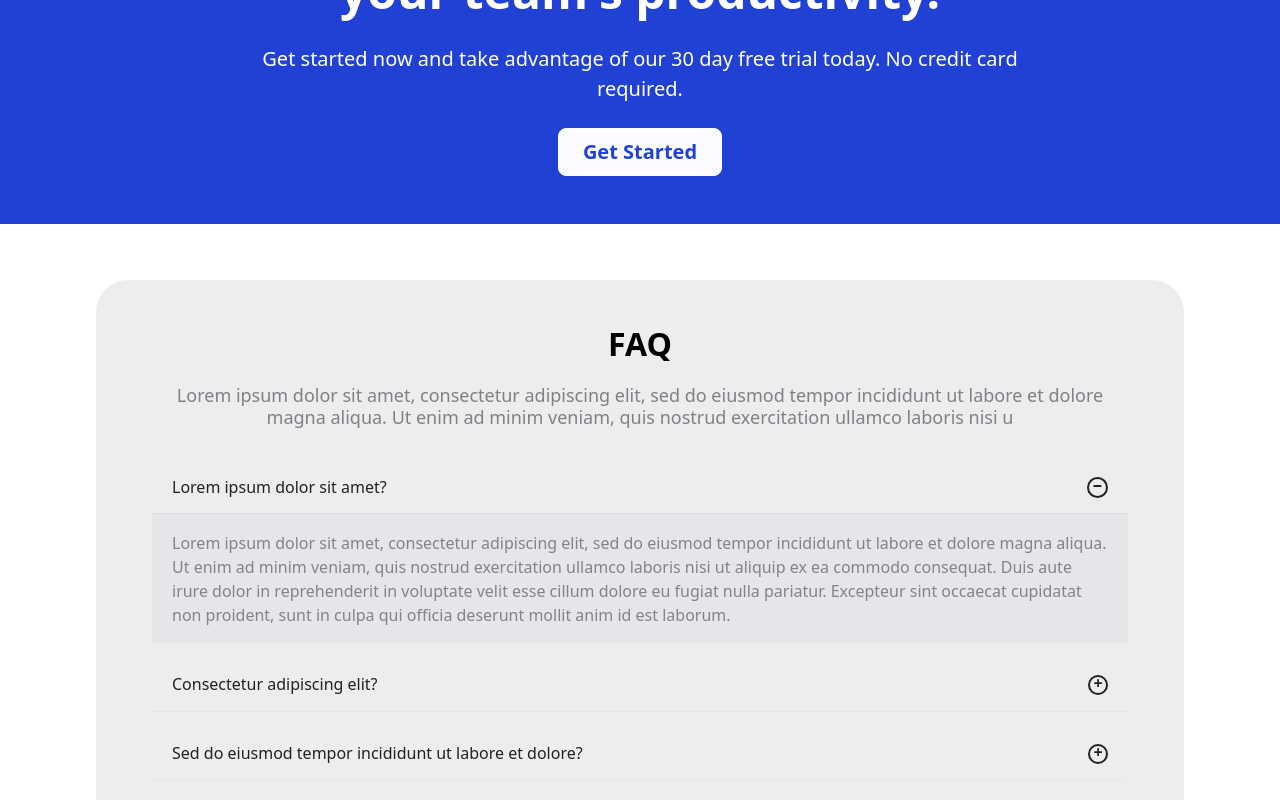
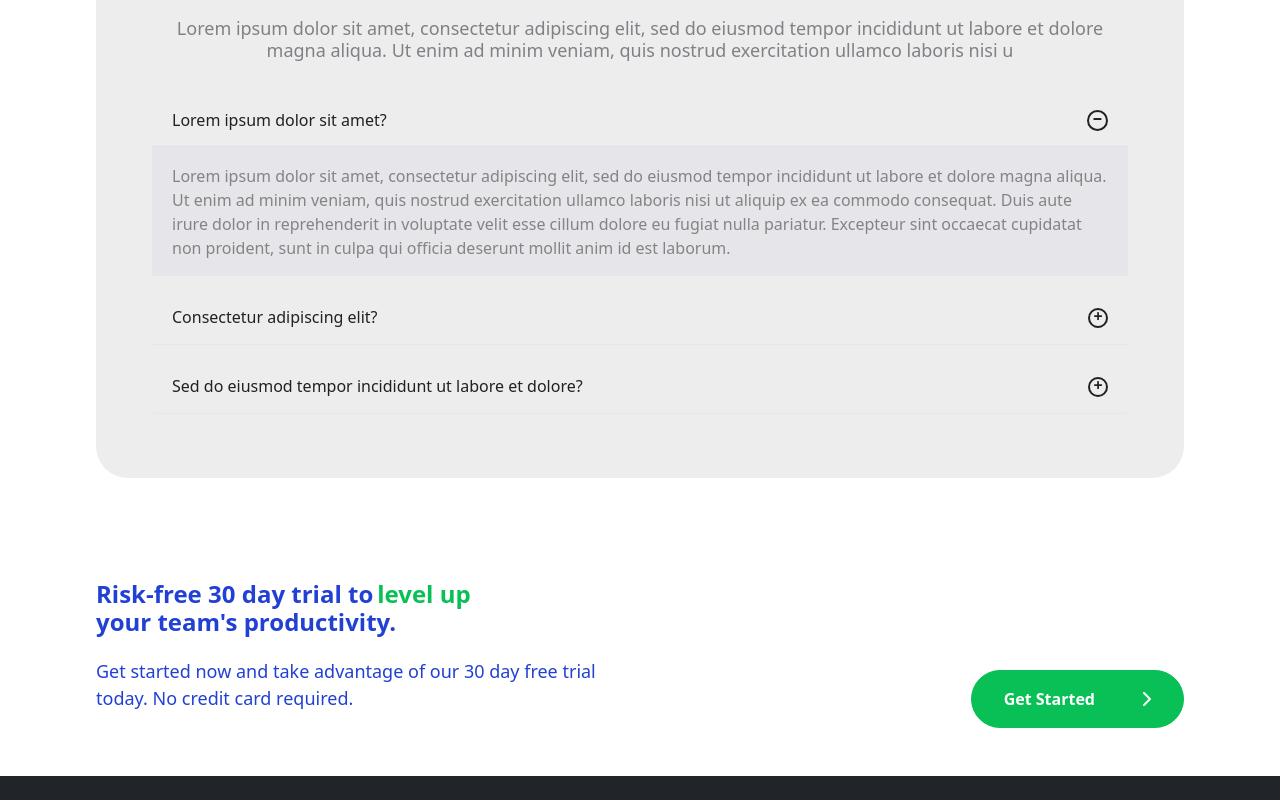
Before and after one commit to atefe-fazeli/7hostTask, a Next.js app: page / in a window 1280 px wide. Shown: the part 1960-2760 px from the top of the page. Built offline with nearby package versions, Linux system fonts and the light colour scheme.

Commit message:
cta styling completed

```diff
--- a/components/templates/index/cta/cta.js
+++ b/components/templates/index/cta/cta.js
@@ -1,27 +1,40 @@
 // components/CTASection.js
-import React from 'react';
-import { Container, Button } from 'react-bootstrap';
-
+import React from "react";
+import { Container, Button } from "react-bootstrap";
+import Image from "next/image";
 const CTASection = () => {
   return (
-    <section className="cta-section py-5 bg-primary text-white">
-      <Container className="text-center">
-        <div className="mx-auto" style={{ maxWidth: '800px' }}>
-          <h2 className="display-5 fw-bold mb-4">
-            Risk-free 30 day trial to level up your team's productivity.
-          </h2>
-          <p className="lead mb-4">
-            Get started now and take advantage of our 30 day free trial today. No credit card required.
+    <section className="py-4 px-32 px-md-96 py-md-48 d-flex flex-column  flex-md-row">
+      <div className="w-100 w-md-70 mb-4 mb-md-0">
+        <span className="fw-bolder fs-x-large fs-md-xx-large lh-1  d-flex justify-content-center justify-content-md-start align-items-center gap-1 flex-wrap text-primary mb-4">
+          Risk-free 30 day trial to
+          <span className="fw-bolder fs-x-large fs-md-xx-large lh-1 text-secondary">
+            level up
+          </span>
+          your team's productivity.
+        </span>
+        <p className="fw-normal fs-med fs-md-large text-primary text-center text-md-start">
+          Get started now and take advantage of our 30 day free trial today. No
+          credit card required.
         </p>
+      </div>
+      <div className="ms-md-5 w-100 w-md-30 d-flex justify-content-center justify-content-md-end align-items-end ">
                  <Button
-            variant="light"
-            size="lg"
-            className="px-4 py-2 fw-bold text-primary"
+                   variant="secondary"
+                   className="px-32 py-3 rounded-5 d-flex align-items-center gap-5 justify-content-md-between"
                  >
+                   <span className="text-white fw-bold fs-6 lh-24px ls-0 leading-trim ">
                      Get Started
+                   </span>
+                   <Image
+                     src="/images/arrow.svg"
+                     alt="arrow"
+                     height={14}
+                     width={8}
+                     style={{ objectFit: "contain" }}
+                   />
                  </Button>
       </div>
-      </Container>
     </section>
   );
 };
--- a/pages/index.js
+++ b/pages/index.js
@@ -16,8 +16,8 @@ export default function Home() {
       <SectionOne />
       <TemplateLibrary />
       <ProfessionalSwiper />
+      <FAQ />
       <CTASection />
-      <FAQ />
     </>
   );
 }
```
Also changed, not shown: public/images/cta.png (added). Lines whose indentation alone changed are shown as unchanged.
